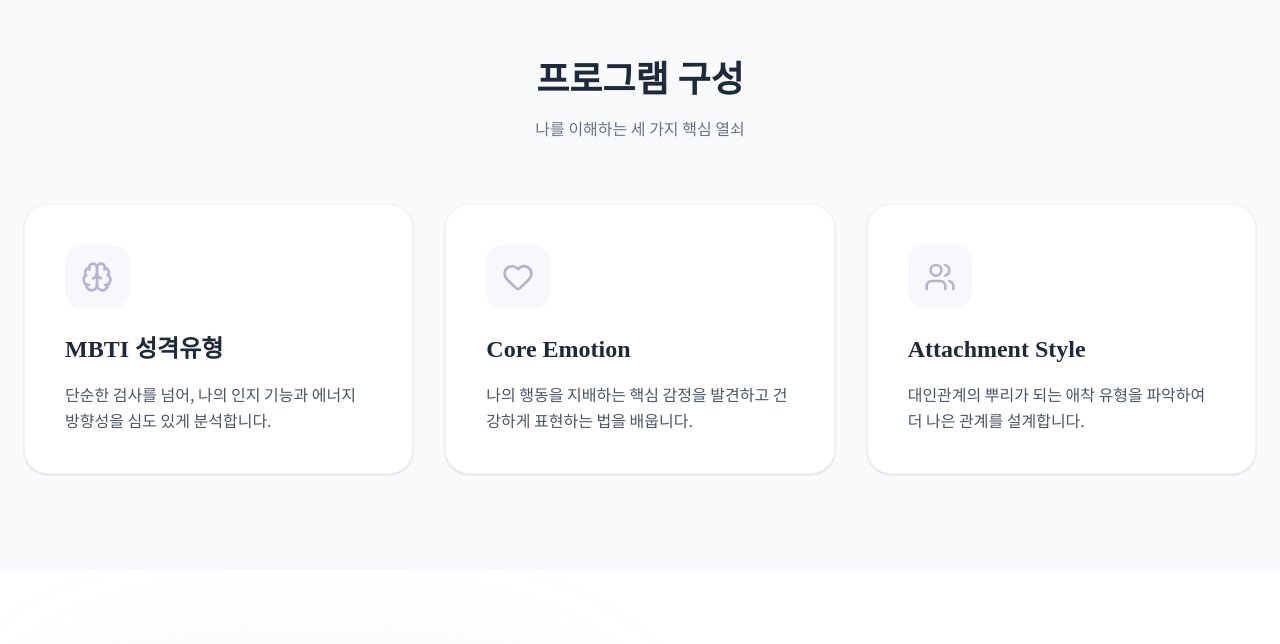
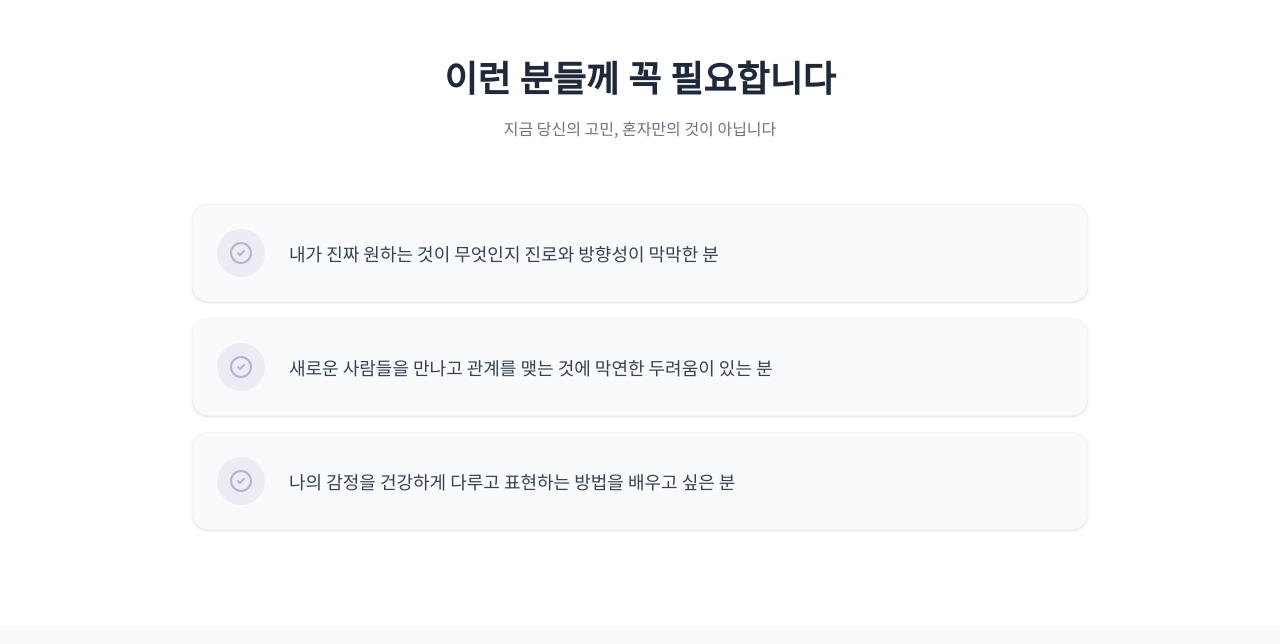
Before and after one commit to dbstjdrhdia/selfgrowth, a React (Vite) app: page / in a window 1280 px wide. Shown: the part 836-1480 px from the top of the page. Built offline with nearby package versions, Linux system fonts and the light colour scheme; no server answers; the database is empty.

Commit message:
feat: Update landing page content and add target audience section
Refine hero section text to be more impactful and introduce a new section detailing the target audience for the 자아성장연구소 program. This aims to improve clarity and resonance with potential users.

```diff
--- a/src/pages/LandingPage.tsx
+++ b/src/pages/LandingPage.tsx
@@ -45,8 +45,8 @@
           settings: {
             siteName: "자아성장연구소",
             primaryColor: "#B5B2D2",
-            heroTitle: "진짜 '나'를 만나는 시간,\nMBTI 자아성장 프로그램",
-            heroSubtitle: "20대 청년들을 위한 MBTI 기반 심리 성장 프로그램"
+            heroTitle: "흔들리지 않는 '나'를 만드는\n자아성장 프로젝트",
+            heroSubtitle: "취업 전, 그리고 사회생활의 첫걸음. 성격, 감정, 애착 패턴 분석을 통해 가장 건강한 대인관계를 설계합니다."
           }
         }));
       }
@@ -64,8 +64,8 @@
         settings: prev?.settings || {
           siteName: "자아성장연구소",
           primaryColor: "#B5B2D2",
-          heroTitle: "진짜 '나'를 만나는 시간,\nMBTI 자아성장 프로그램",
-          heroSubtitle: "20대 청년들을 위한 MBTI 기반 심리 성장 프로그램"
+          heroTitle: "흔들리지 않는 '나'를 만드는\n자아성장 프로젝트",
+          heroSubtitle: "취업 전, 그리고 사회생활의 첫걸음. 성격, 감정, 애착 패턴 분석을 통해 가장 건강한 대인관계를 설계합니다."
         }
       }));
     }, (err) => {
@@ -202,6 +202,37 @@
               <ChevronRight className="ml-2 group-hover:translate-x-1 transition-transform" />
             </button>
           </motion.div>
+        </div>
+      </section>
+
+      {/* Target Audience Section */}
+      <section className="py-24 px-6 bg-white">
+        <div className="max-w-4xl mx-auto">
+          <div className="text-center mb-16">
+            <h2 className="text-3xl md:text-4xl font-serif font-bold mb-4">이런 분들께 꼭 필요합니다</h2>
+            <p className="text-gray-500">지금 당신의 고민, 혼자만의 것이 아닙니다</p>
+          </div>
+          <div className="space-y-4">
+            {[
+              "내가 진짜 원하는 것이 무엇인지 진로와 방향성이 막막한 분",
+              "새로운 사람들을 만나고 관계를 맺는 것에 막연한 두려움이 있는 분",
+              "나의 감정을 건강하게 다루고 표현하는 방법을 배우고 싶은 분"
+            ].map((text, i) => (
+              <motion.div
+                key={i}
+                initial={{ opacity: 0, y: 20 }}
+                whileInView={{ opacity: 1, y: 0 }}
+                viewport={{ once: true }}
+                transition={{ delay: i * 0.1 }}
+                className="flex items-center p-6 bg-slate-50 rounded-2xl border border-gray-100 shadow-sm"
+              >
+                <div className="w-12 h-12 bg-lavender/20 rounded-full flex items-center justify-center mr-6 shrink-0">
+                  <CheckCircle2 className="w-6 h-6 text-lavender" />
+                </div>
+                <p className="text-lg text-gray-700 font-medium">{text}</p>
+              </motion.div>
+            ))}
+          </div>
         </div>
       </section>
 
```
